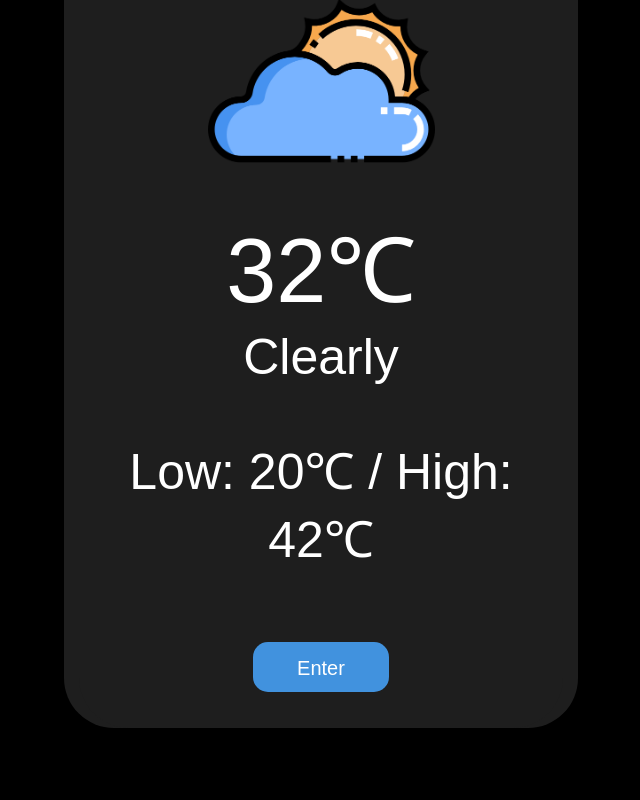
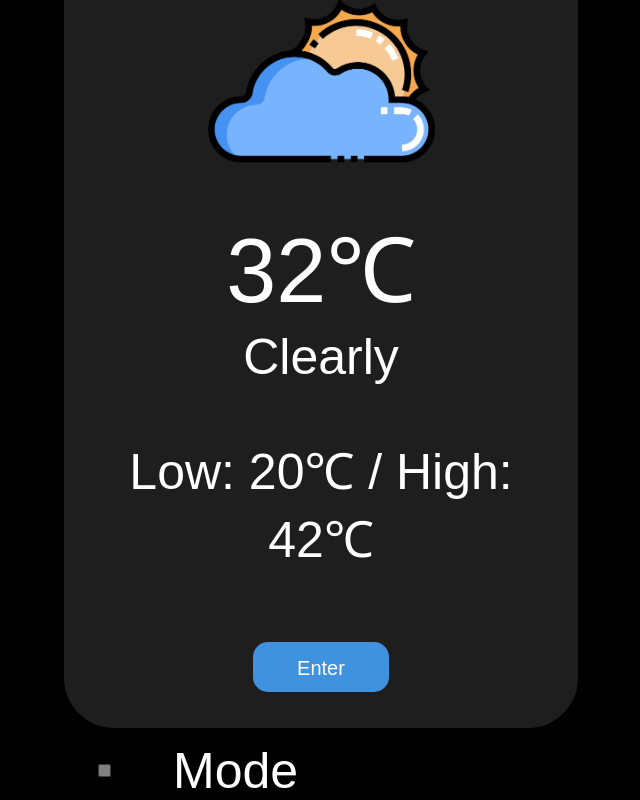
Before and after one commit to R8BY/weather, a React (Create React App) app: page / in a window 1280 px wide. Shown: the part 219-1019 px from the top of the page, without its empty margins (319-959 px from the left). Before the commit the page ends 947 px from the top, so only its background shows below. Built offline with nearby package versions, Linux system fonts and the light colour scheme; a web font is replaced by a local one.

Commit message:
add checkbox css

```diff
--- a/src/App.js
+++ b/src/App.js
@@ -1,13 +1,14 @@
 import React from "react";
 import './App.css';
 // import Header from "./Components/Header/Header"
-// import Switch from "./Components/Switch/Switch";
+import Switch from "./Components/Switch/Switch";
 import Info from "./Components/items/Info";
 
 function App() {
     return (
         <div className={"container"}>
             <Info Country={"Belarus"} City={"Gomel"}/>
+
         </div>
     )
 }
--- a/src/Components/Switch/Switch.jsx
+++ b/src/Components/Switch/Switch.jsx
@@ -2,9 +2,9 @@ import classes from "./Switch.module.css"
 
 const Switch = () => {
     return (
-        <div>
-            <input id="s1" type="checkbox" className={classes.input}/>
-                <label htmlFor="s1">Mode</label>
+        <div className={classes.checkbox_container}>
+            <input id="cb1" type="checkbox"/>
+            <label For="cb1 ">Mode</label>
         </div>
     );
 };
--- a/src/Components/Switch/Switch.module.css
+++ b/src/Components/Switch/Switch.module.css
@@ -0,0 +1,43 @@
+.checkbox_container {
+    display: flex;
+    align-items: center;
+}
+
+.checkbox_container label {
+    cursor: pointer;
+    display: flex;
+}
+
+.checkbox_container input[type="checkbox"] {
+    cursor: pointer;
+    opacity: 0.5;
+    position: absolute;
+
+}
+
+.checkbox_container label::before {
+    content: '';
+    width: 1em;
+    height: 1em;
+    border-radius: .15em;
+    margin-right: .5em;
+    border: .05em solid black;
+}
+
+.checkbox_container label:hover::before,
+.checkbox_container input[type="checkbox"]:hover + label::before {
+    background-color: #35e07d;
+}
+
+.checkbox_container input[type="checkbox"]:focus + label::before {
+    box-shadow: 0 0 20px black;
+}
+
+.checkbox_container input[type="checkbox"]:checked + label::before {
+    content: '\002714';
+    background-color: #27ae60;
+    display: flex;
+    justify-content: center;
+    align-items: center;
+    color: White;
+}
--- a/src/Components/items/Info.jsx
+++ b/src/Components/items/Info.jsx
@@ -15,7 +15,7 @@ const Info = (props) => {
                 </div>
                 <Temperature status="Clearly" lowtemp = "20" hightemp="42" currentTemperature="32"/>
                 <button className={classes.confirm}>Enter</button>
-                {/*<Switch/>*/}
+                <Switch/>
             </div>
         </section>
 
--- a/src/Components/items/Info.module.css
+++ b/src/Components/items/Info.module.css
@@ -36,6 +36,7 @@
     font-size: 16px;
     cursor: pointer;
     font-size: 20px;
-    /*margin-bottom: 200px;*/
+    margin-bottom: 50px;
+    /*margin-top: 200px;*/
     /*width: 100px;*/
 }
--- a/src/index.css
+++ b/src/index.css
@@ -1,3 +1,5 @@
+@import-normalize;
+
 body {
   margin: 0;
   font-family: -apple-system, BlinkMacSystemFont, 'Segoe UI', 'Roboto', 'Oxygen',
```
